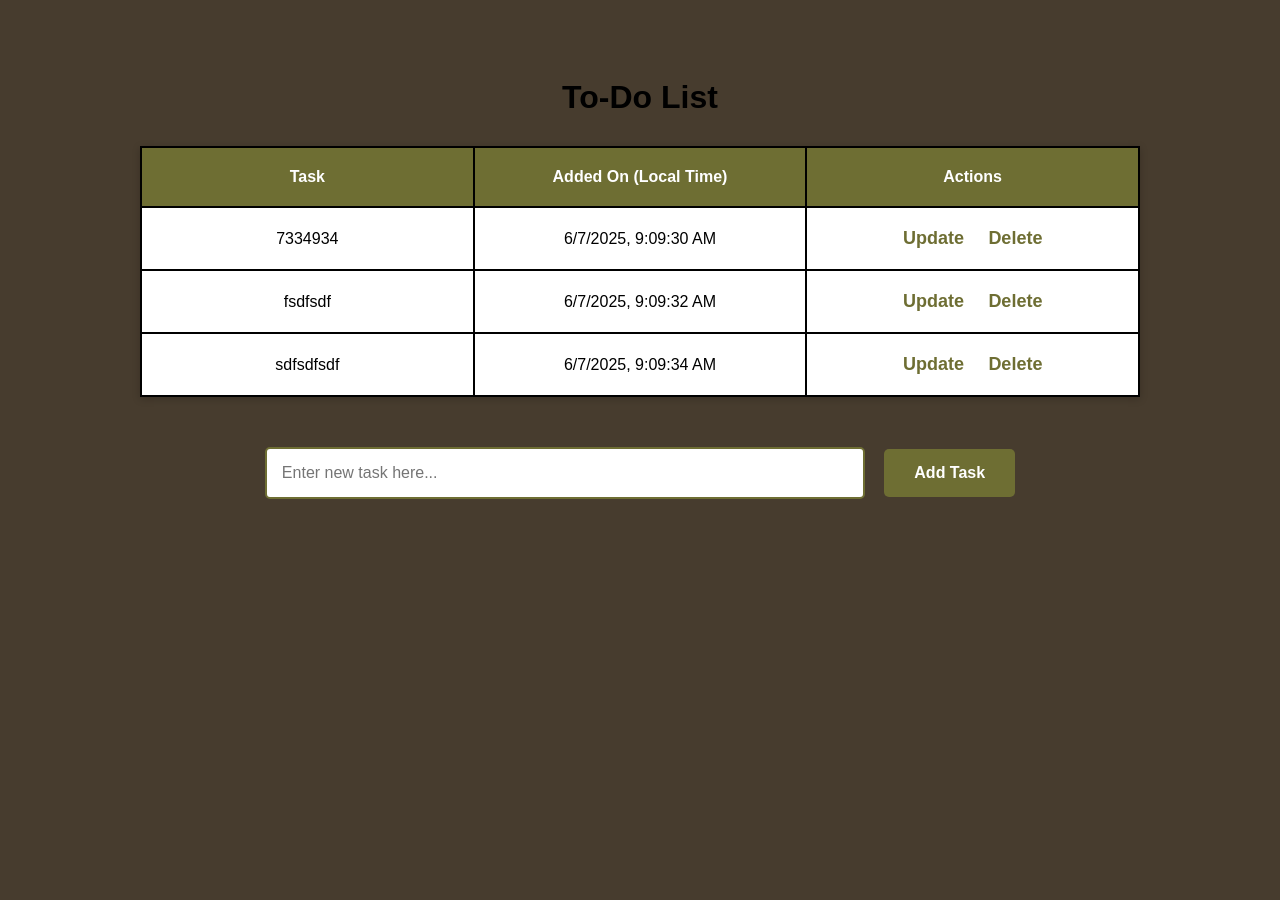
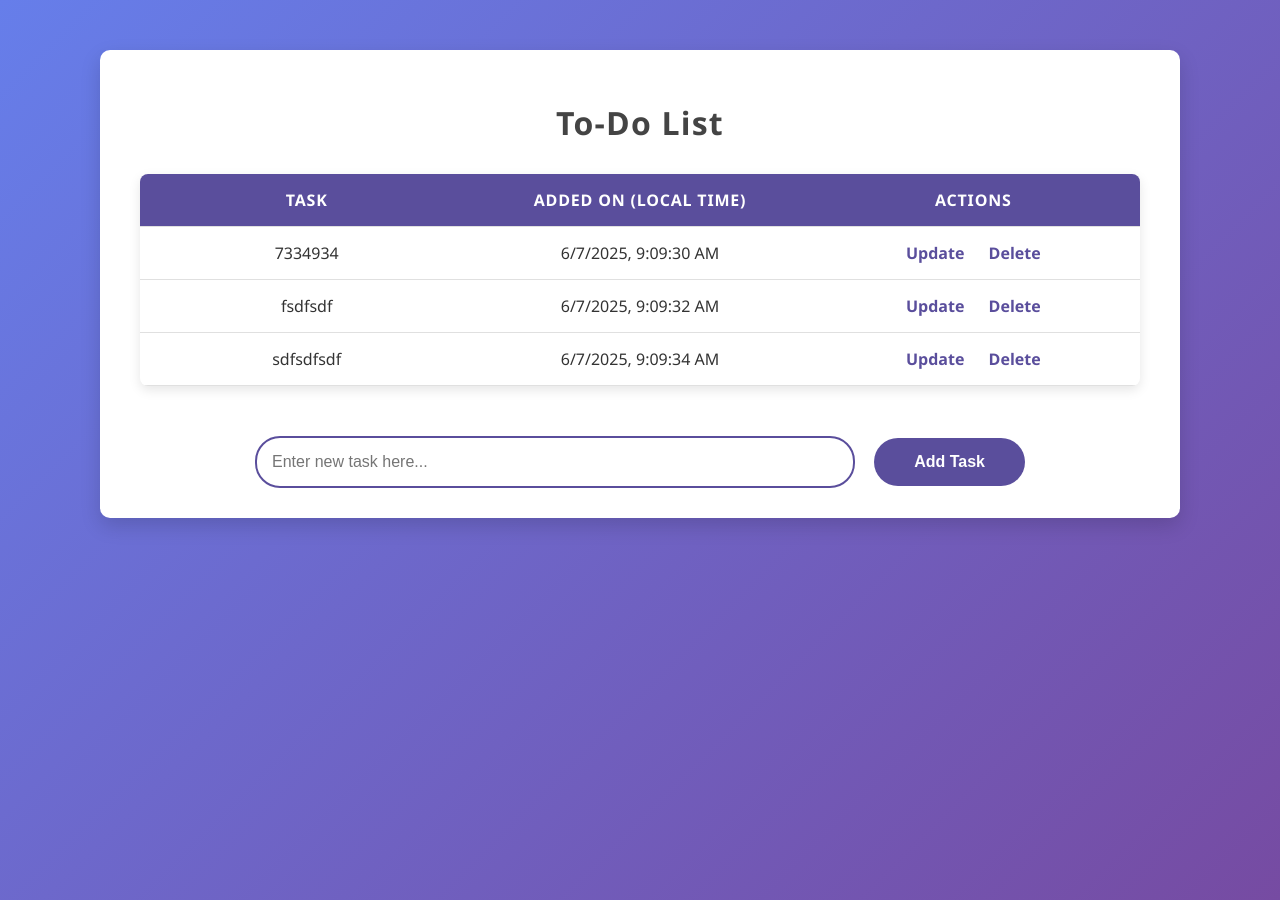
Before and after one commit to CodeLoopdroid/todo-list, a Flask app: page / in a window 1280 px wide. Before the commit the page ends 499 px from the top, so only its background shows below. Run offline with Flask 3, Linux system fonts and the light colour scheme.

Commit message:
Improve UI with updated background gradient and modern styling

```diff
--- a/static/css/main.css
+++ b/static/css/main.css
@@ -1,61 +1,67 @@
 body {
     padding: 50px;
-    color: #000;
-    font-family: sans-serif;
-    background-color: #473C2E;
+    color: #333;
+    font-family: 'Segoe UI', Tahoma, Geneva, Verdana, sans-serif;
+    background: linear-gradient(135deg, #667eea, #764ba2);
+    min-height: 100vh;
+    margin: 0;
 }
 
 .content {
     max-width: 1000px;
     margin: 0 auto;
+    background-color: #fff;
+    border-radius: 10px;
+    padding: 30px 40px;
+    box-shadow: 0 8px 20px rgba(0, 0, 0, 0.15);
 }
 
 h1 {
     text-align: center;
-    color: #000;
+    color: #444;
     margin-bottom: 30px;
-    font-weight: bold;
+    font-weight: 700;
+    letter-spacing: 1.2px;
 }
 
 table {
     width: 100%;
     border-collapse: collapse;
     table-layout: fixed;
-    border: 2px solid black;
-    color: #000;
-    margin: 0 auto 30px;
-    box-shadow: 0 2px 8px rgba(0, 0, 0, 0.2);
-    background-color: #fff;
+    border-radius: 8px;
+    overflow: hidden;
+    box-shadow: 0 4px 12px rgba(0, 0, 0, 0.1);
 }
 
 th, td {
-    border: 2px solid #000;
-    padding: 20px;
+    border-bottom: 1px solid #e0e0e0;
+    padding: 15px 20px;
+    text-align: center;
     word-wrap: break-word;
-    text-align: center;
 }
 
 th {
-    background-color: #6E6E33;
+    background-color: #5a4e9c;
     color: #fff;
-    font-weight: bold;
+    font-weight: 600;
+    text-transform: uppercase;
+    letter-spacing: 0.05em;
 }
 
 tr:hover {
-    background-color: #f1f1f1;
+    background-color: #f9f9f9;
 }
 
 a {
-    color: #6E6E33;
-    font-size: 18px;
+    color: #5a4e9c;
+    font-size: 16px;
     text-decoration: none;
+    font-weight: 600;
     transition: color 0.3s ease;
-    cursor: pointer;
-    font-weight: 600;
 }
 
 a:hover {
-    color: grey;
+    color: #3f366b;
     text-decoration: underline;
 }
 
@@ -66,39 +72,46 @@ a:hover {
 
 form {
     text-align: center;
+    margin-top: 30px;
 }
 
 input[type="text"] {
     width: 60%;
     padding: 15px;
     font-size: 16px;
-    border: 2px solid #6E6E33;
-    border-radius: 5px;
+    border: 2px solid #5a4e9c;
+    border-radius: 25px;
     margin-top: 20px;
     box-sizing: border-box;
+    transition: border-color 0.3s ease;
+}
+
+input[type="text"]:focus {
+    border-color: #3f366b;
+    outline: none;
 }
 
 input[type="submit"] {
-    padding: 15px 30px;
+    padding: 15px 40px;
     margin-left: 15px;
     font-size: 16px;
-    background-color: #6E6E33;
+    background-color: #5a4e9c;
     border: none;
-    border-radius: 5px;
+    border-radius: 25px;
     color: #fff;
     cursor: pointer;
-    font-weight: bold;
+    font-weight: 700;
     transition: background-color 0.3s ease;
 }
 
 input[type="submit"]:hover {
-    background-color: #57572a;
+    background-color: #3f366b;
 }
 
 .empty-message {
     text-align: center;
     font-size: 1.3em;
-    color: #6E6E33;
+    color: #5a4e9c;
     margin-top: 40px;
-    font-weight: bold;
+    font-weight: 700;
 }
```
